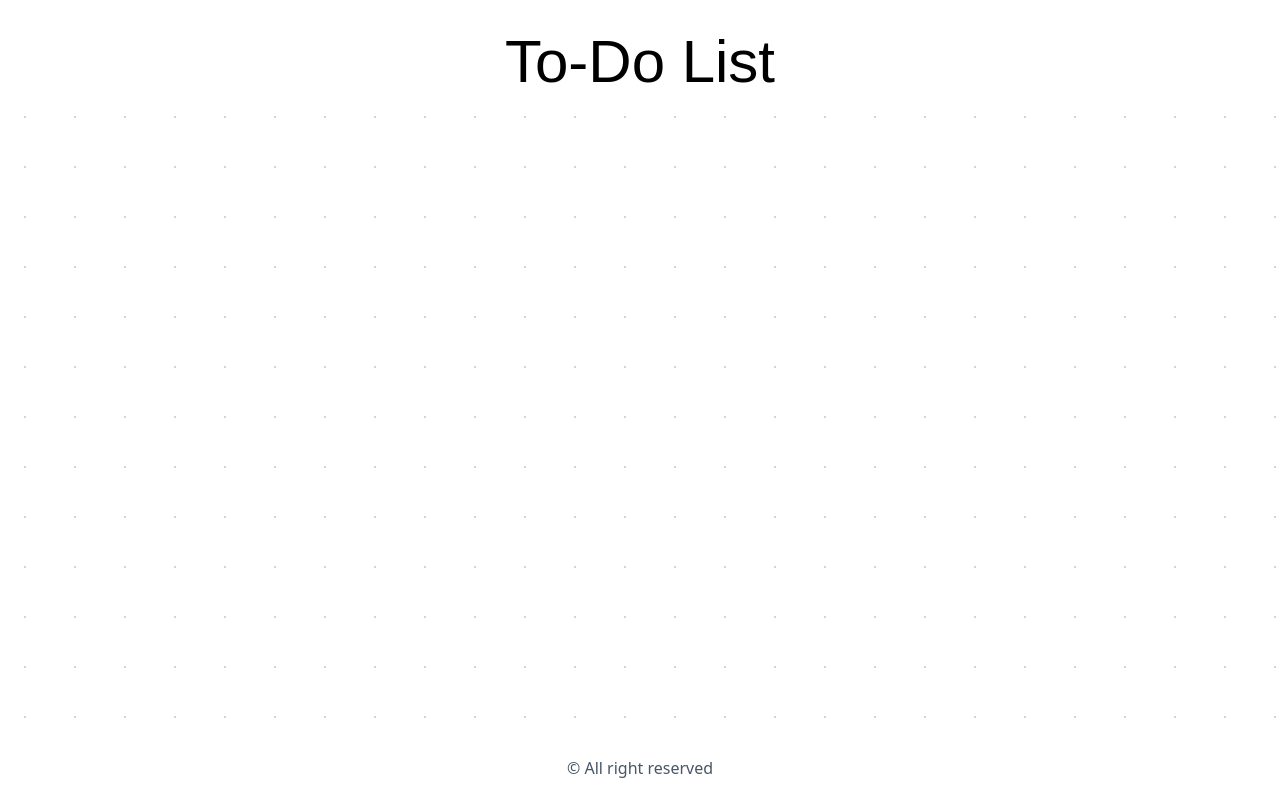
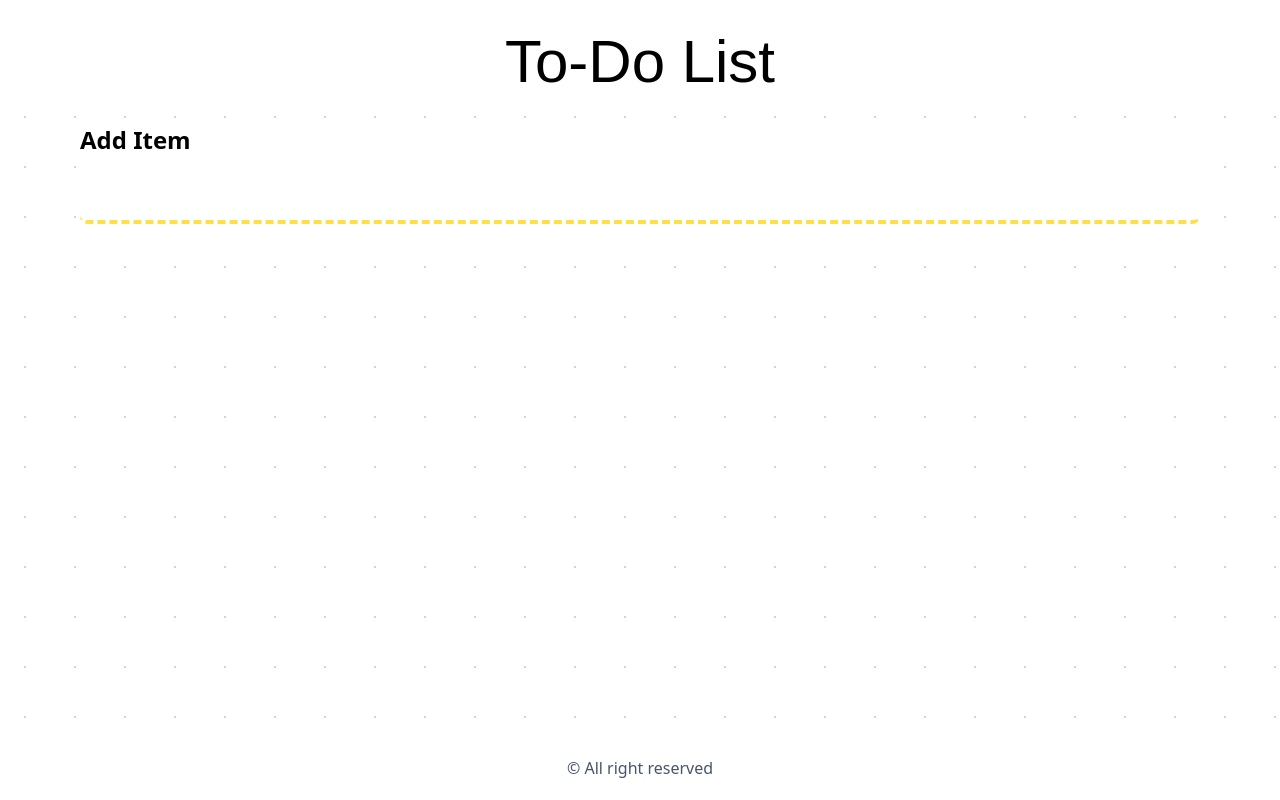
Before and after one commit to prankshadow/todo, a Next.js app: page / in a window 1280 px wide. Built offline with nearby package versions, Linux system fonts and the light colour scheme; a web font is replaced by a local one.

Commit message:
added input item

```diff
--- a/app/globals.css
+++ b/app/globals.css
@@ -5,3 +5,7 @@
 .note{
     @apply bg-white border rounded-md shadow-md p-3 w-60 m-4 float-left
 }
+
+.todo_input {
+    @apply w-full flex rounded-lg mt-2 p-3 text-2xl text-gray-500 outline-0 border-b-4 border-dashed border-yellow-300;
+}
--- a/app/page.js
+++ b/app/page.js
@@ -1,5 +1,6 @@
 import Footer from '@/components/Footer'
 import Header from '@/components/Header'
+import Note from '@/components/Note'
 import Image from 'next/image'
 
 export default function Home() {
@@ -10,6 +11,9 @@ export default function Home() {
       </header>
       <main className="flex-grow bg-dotted">
         {/* Main content here */}
+
+        <Note />
+
       </main>
       <footer className="flex-shrink-0">
         <Footer />
--- /dev/null
+++ b/components/Note.jsx
@@ -0,0 +1,16 @@
+import React from 'react'
+
+const Note = () => {
+    return (
+        <div className='px-20 py-8'>
+            <label>
+                <span className='font-satoshi font-semibold text-2xl text-grey-700'>Add Item</span>
+                <input required
+                    className='todo_input'
+                />
+            </label>
+        </div>
+    )
+}
+
+export default Note
--- /dev/null
+++ b/components/ToDoItem.jsx
@@ -0,0 +1,14 @@
+import React from 'react'
+
+const ToDoItem = () => {
+    return (
+        <main className='note'>
+            <label>
+                <span className='font-satoshi font-semibold text-base text-grey-700'>Tag{` `}<span className='font-normal'>(#product, #webdevelopment, #idea)</span></span>
+            </label>
+            <button>Add</button>
+        </main>
+    )
+}
+
+export default ToDoItem
```
